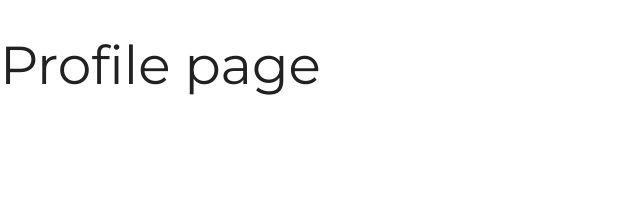
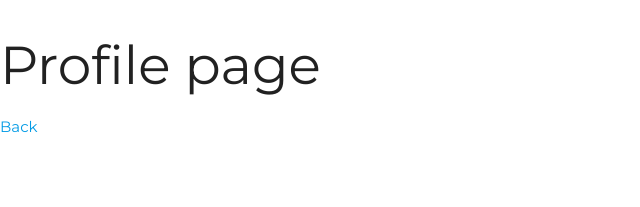
Before and after one commit to rybchynski/reading-list, a Vue app in the folder app/: page /profile in a window 1280 px wide. Shown: the top 207 px of the page, without its empty margins (0-640 px from the left). Built offline with nearby package versions, Linux system fonts and the light colour scheme.

Commit message:
WIP: frontend app. Profile placeholder page

```diff
--- a/app/src/views/user/Profile.vue
+++ b/app/src/views/user/Profile.vue
@@ -1,6 +1,7 @@
 <template>
   <div>
     <h2>Profile page</h2>
+    <router-link to="/">Back</router-link>
   </div>
 </template>
 
```
